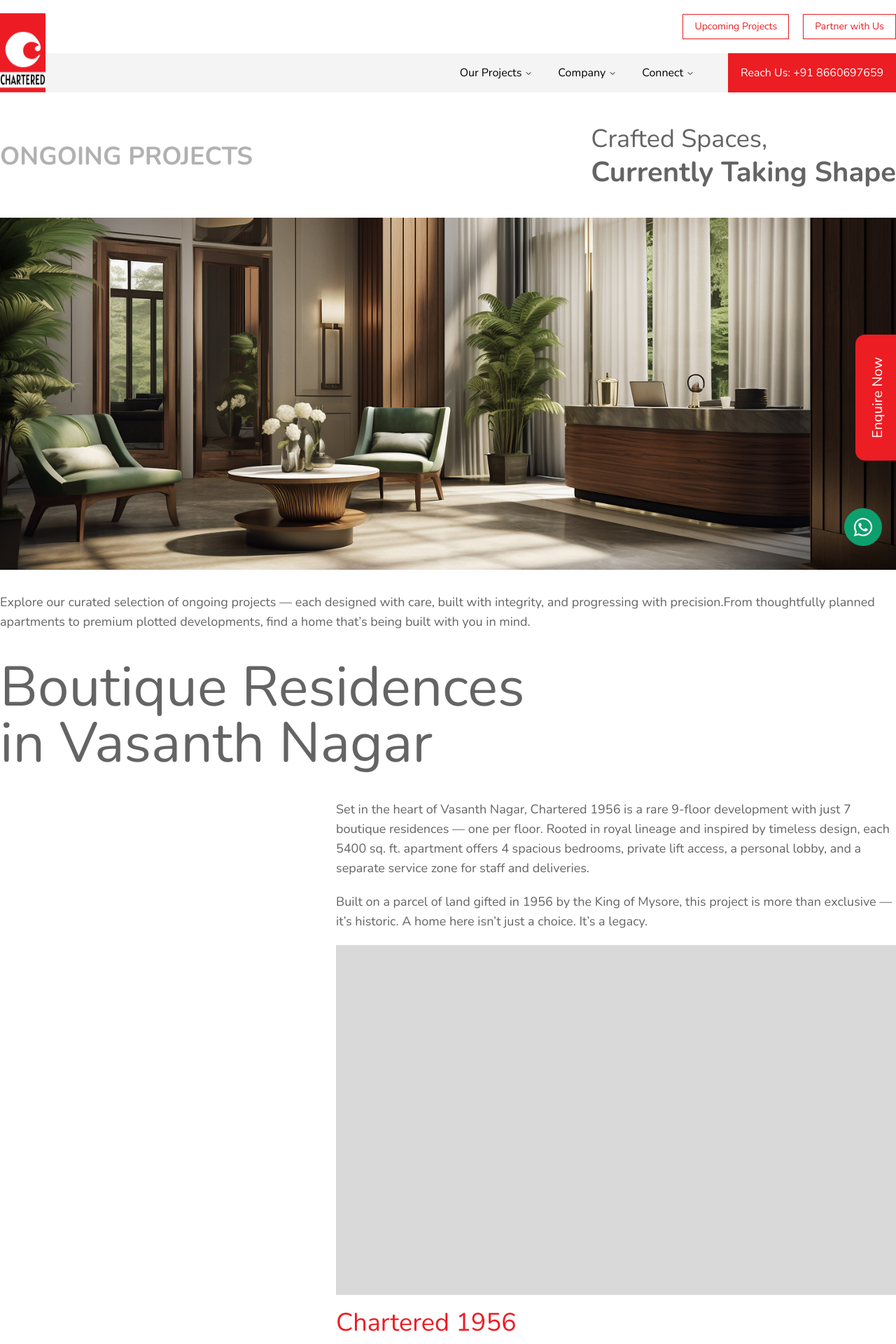
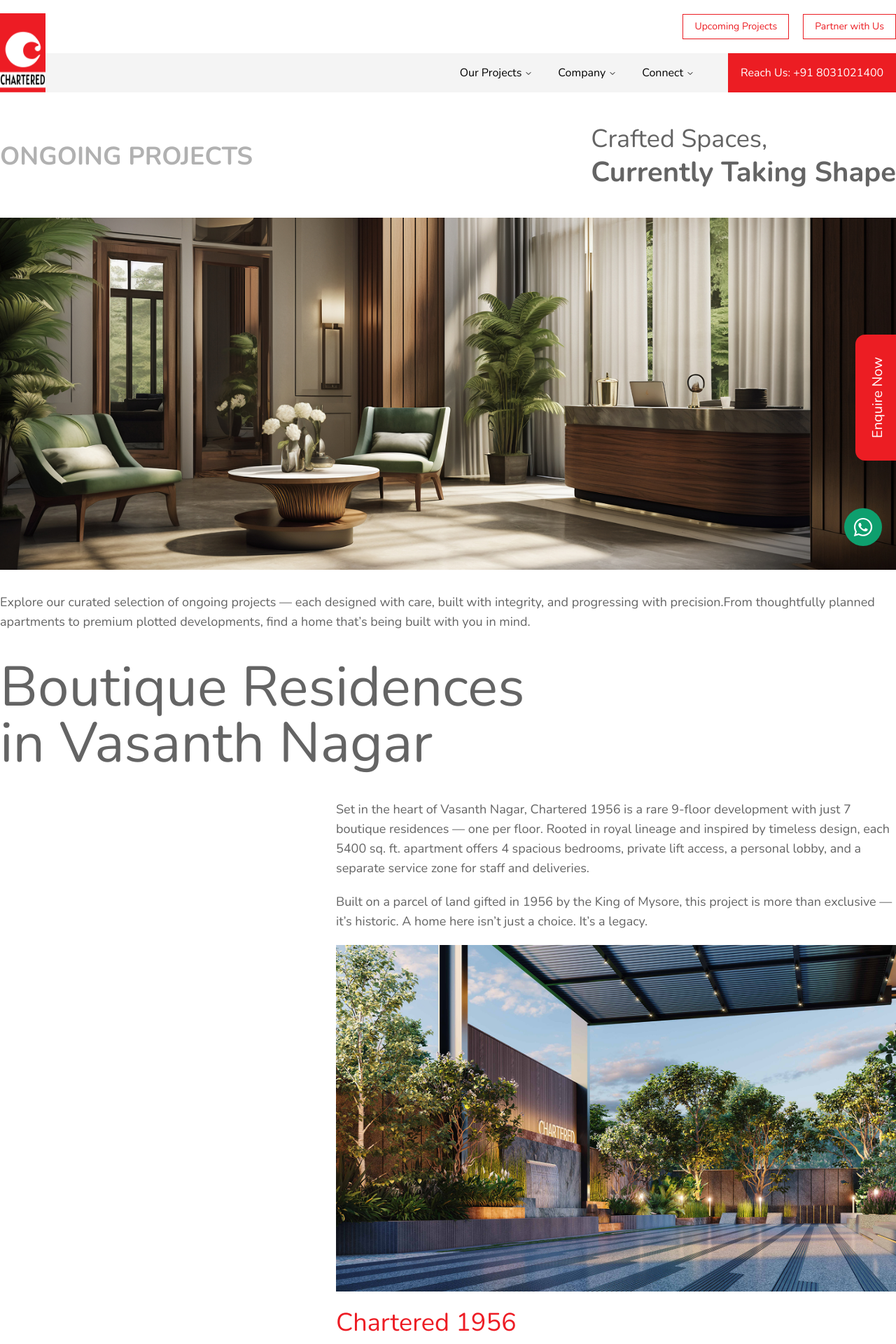
Before and after one commit to ivistaz-ecom/chartered-housing, a Next.js app: page /projects/ongoing in a window 1280 px wide. Shown: the top 1920 px of the page at 70% size. Built offline with nearby package versions, Linux system fonts and the light colour scheme.

Commit message:
Images updated

```diff
--- a/components/Header/Header.jsx
+++ b/components/Header/Header.jsx
@@ -45,7 +45,7 @@
 
           <div className="bg-[#ec1d23] w-60 text-white text-center flex items-center justify-center">
             <span>
-              Reach Us: <a href="tel:+918660697659">+91 8660697659</a>
+              Reach Us: <a href="tel:+918031021400">+91 8031021400</a>
             </span>
           </div>
         </div>
--- a/components/Projects/ProjectsListingPage.jsx
+++ b/components/Projects/ProjectsListingPage.jsx
@@ -1,4 +1,5 @@
 import { Button } from "@/components/ui/button"
+import Image from "next/image"
 import Link from "next/link"
 
 const ProjectsListingPage = ({ projectsList }) => {
@@ -15,7 +16,16 @@
               <div className="w-[800px] text-lg text-[#646464] flex flex-col gap-5">
                 <p>{project.desc1}</p>
                 <p>{project.desc2}</p>
-                <div className="w-full h-[500px] bg-[#D9D9D9]"></div>
+                <div className="w-full h-[500px]">
+                  <Image
+                    src={project.image}
+                    width={800}
+                    height={500}
+                    alt={project.projectName}
+                    className="w-full"
+                  />
+                </div>
+
                 <h3 className="text-4xl text-[#ED1C24] font-playfair">
                   {project.projectName}
                 </h3>
```
Also changed, not shown: lib/constants/projects.js, public/projects/ongoing/chartered-1956.png (added), public/projects/ongoing/chartered-birdsong.png (added).
